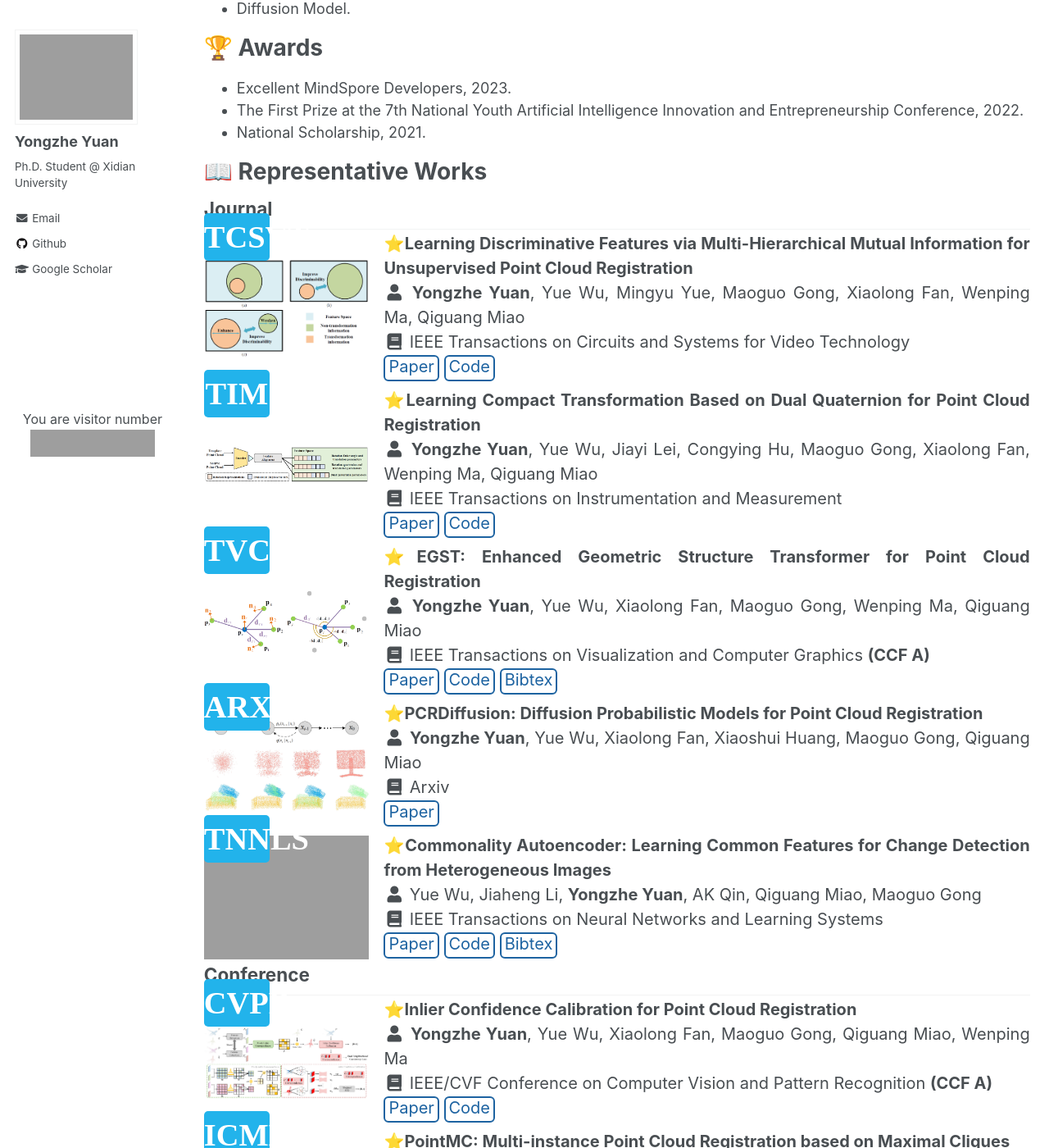
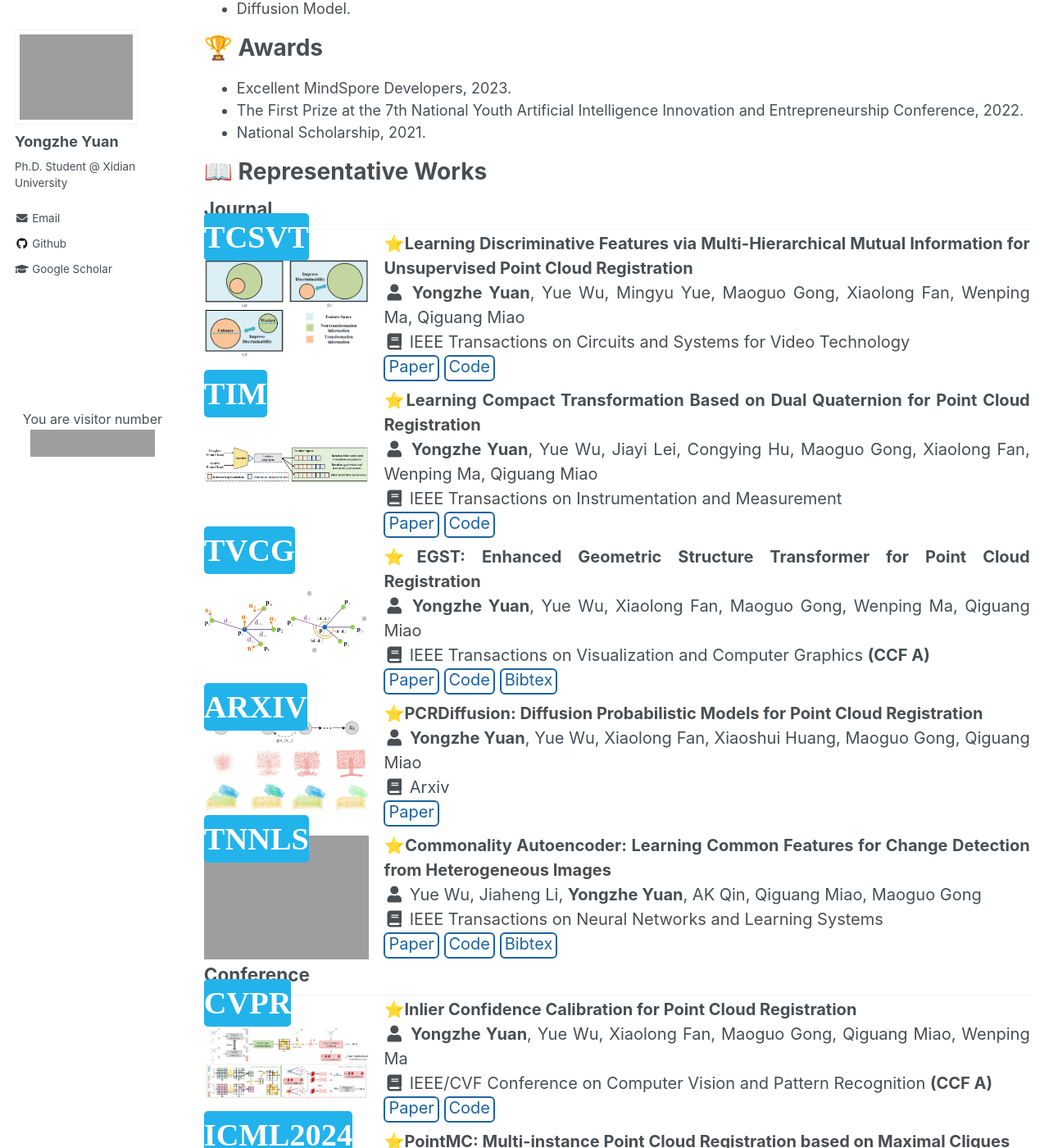
Before and after one commit to YYZMARS/YYZMARS.github.io, a Jekyll site: the page built from _pages/home.md, in a window 1280 px wide and 1400 px high, scrolled down 454 px. Shown: the whole window at 82% size. Built offline with Jekyll 4.4.1, drawn with Linux system fonts in a browser that asks for light colours; a script that is not in the unit is left out; grey boxes are pictures that could not be loaded.

Commit message:
Update publications.css

```diff
--- a/assets/css/publications.css
+++ b/assets/css/publications.css
@@ -5,7 +5,8 @@
     position: absolute;
     bottom: -38px;
     left: 0;
-    width: 80px;
+/*     width: 80px;  */
+    width: 50%
     height: auto;
     background-color: #22b3eb;
     text-align: center;
```
